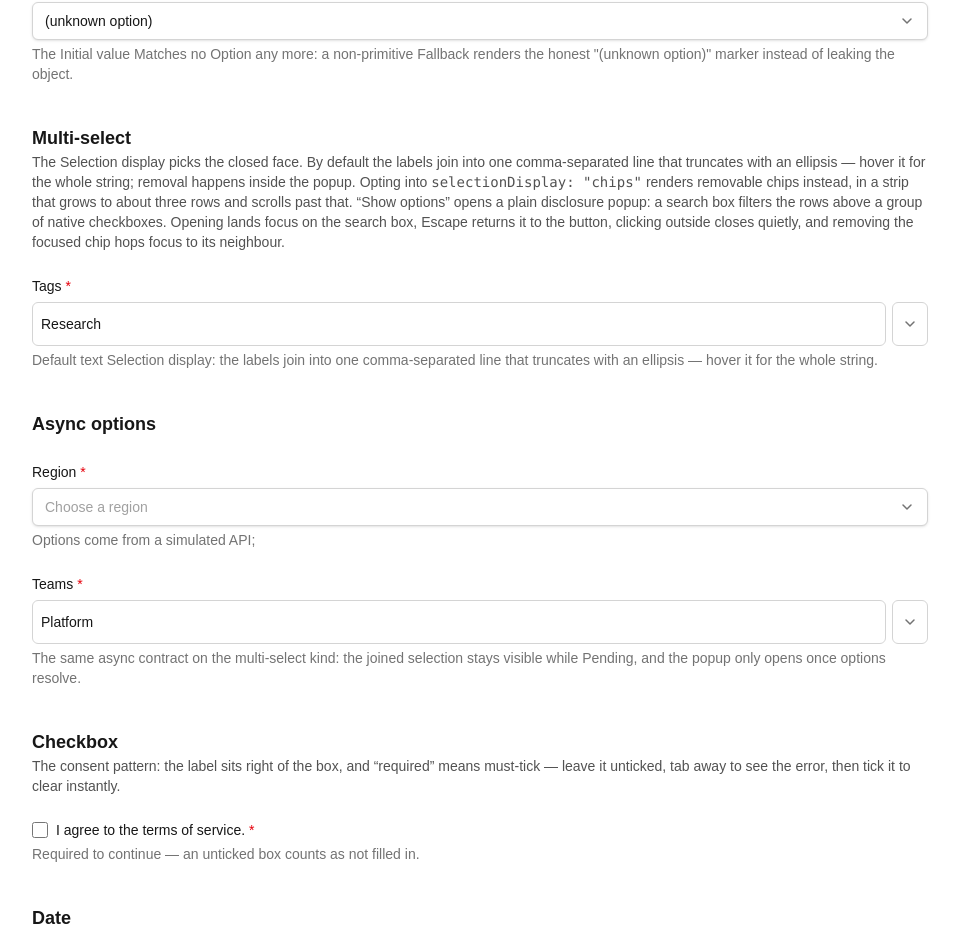
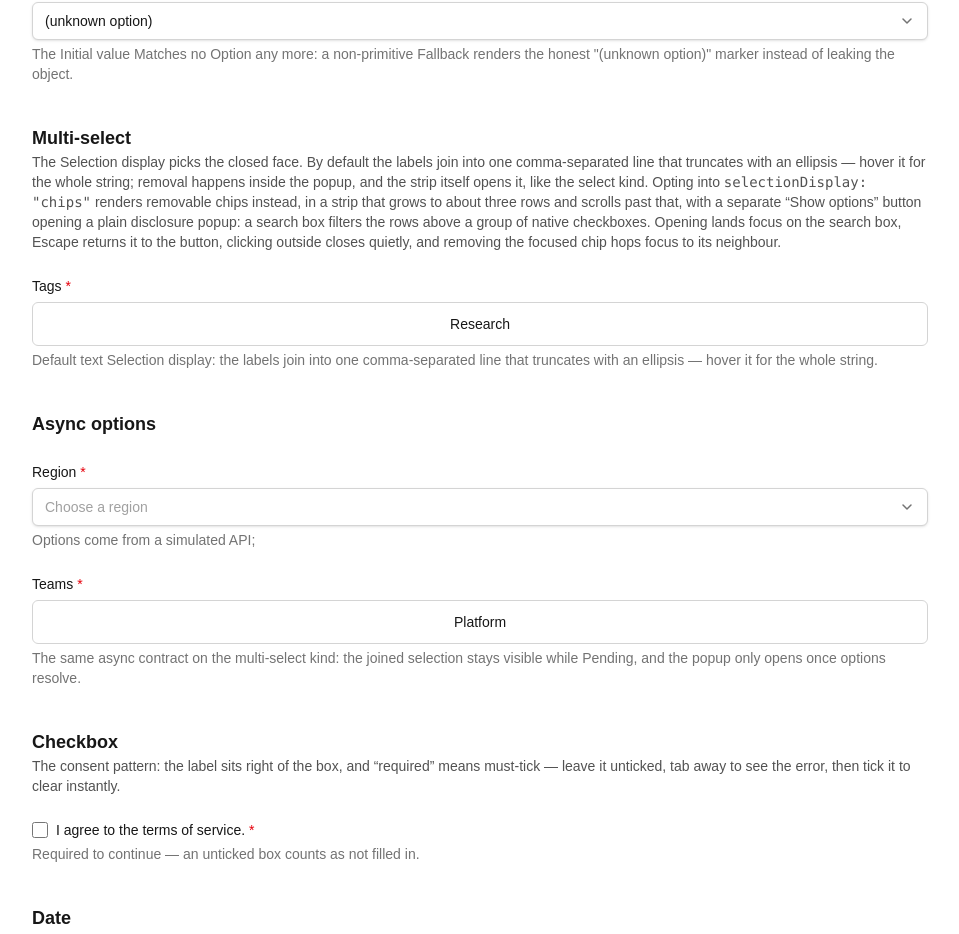
Before and after one commit to ShimaVaghei/nextjs-toolkit, a Next.js app: page /field in a window 1280 px wide. Shown: the part 1626-2560 px from the top of the page, without its empty margins (288-1247 px from the left). Built offline with nearby package versions, Linux system fonts and the light colour scheme.

Commit message:
feat(Field): text multi-select face opens the options popup directly like select; separate toggle kept for chips

```diff
--- a/app/field/page.tsx
+++ b/app/field/page.tsx
@@ -388,12 +388,14 @@ export default function FieldDemoPage() {
             The Selection display picks the closed face. By default the labels
             join into one comma-separated line that truncates with an
             ellipsis — hover it for the whole string; removal happens inside
-            the popup. Opting into{" "}
+            the popup, and the strip itself opens it, like the select kind.
+            Opting into{" "}
             <code className="font-mono">selectionDisplay: &quot;chips&quot;</code>{" "}
             renders removable chips instead, in a strip that grows to about
-            three rows and scrolls past that. &ldquo;Show options&rdquo; opens
-            a plain disclosure popup: a search box filters the rows above a
-            group of native checkboxes. Opening lands focus on the search box,
+            three rows and scrolls past that, with a separate &ldquo;Show
+            options&rdquo; button opening a plain disclosure popup: a search
+            box filters the rows above a group of native checkboxes. Opening
+            lands focus on the search box,
             Escape returns it to the button, clicking outside closes quietly,
             and removing the focused chip hops focus to its neighbour.
           </p>
--- a/components/Field.tsx
+++ b/components/Field.tsx
@@ -247,7 +247,8 @@ const CHIP_STRIP_CLASS =
 
 /**
  * Text Selection display strip: one line of comma-joined labels inside the
- * same bordered control, clipped to a single row with an ellipsis.
+ * same bordered control, clipped to a single row with an ellipsis. The whole
+ * strip is the disclosure trigger (like the select kind's closed face).
  */
 const SELECTION_TEXT_STRIP_CLASS =
   "field-selection-text flex min-h-11 min-w-0 flex-1 items-center overflow-hidden rounded-md border border-neutral-300 bg-white px-2 py-1 " +
@@ -1175,7 +1176,24 @@ function Field<K extends FieldKind = "input", T = unknown>({
                   ))}
                 </div>
               ) : (
-                <div className={SELECTION_TEXT_STRIP_CLASS}>
+                // Text display: the whole strip is the disclosure trigger,
+                // exactly like the select kind's closed face — no separate
+                // toggle button beside it.
+                <button
+                  type="button"
+                  ref={triggerRef}
+                  onClick={toggleOpen}
+                  disabled={multiDisabled || undefined}
+                  aria-expanded={open}
+                  aria-controls={panelId}
+                  aria-label="Show options"
+                  className={
+                    SELECTION_TEXT_STRIP_CLASS +
+                    " cursor-pointer focus:border-neutral-500 focus:outline-none focus:ring-2 focus:ring-neutral-500/30 " +
+                    "disabled:cursor-not-allowed disabled:bg-neutral-100 dark:disabled:bg-neutral-800 " +
+                    "dark:focus:ring-neutral-400/30"
+                  }
+                >
                   {chips.length === 0 ? (
                     emptySelectionFace
                   ) : (
@@ -1186,8 +1204,9 @@ function Field<K extends FieldKind = "input", T = unknown>({
                       {joinedSelection}
                     </span>
                   )}
-                </div>
+                </button>
               )}
+              {selectionDisplay === "chips" && (
                 <button
                   type="button"
                   ref={triggerRef}
@@ -1213,6 +1232,7 @@ function Field<K extends FieldKind = "input", T = unknown>({
                     />
                   </svg>
                 </button>
+              )}
             </div>
 
             {/* Plain disclosure popup: no dialog/listbox role, no focus trap. */}
```
Also changed, not shown: 2 other files (tests, documents, lock files or other folders). Lines whose indentation alone changed are shown as unchanged.
